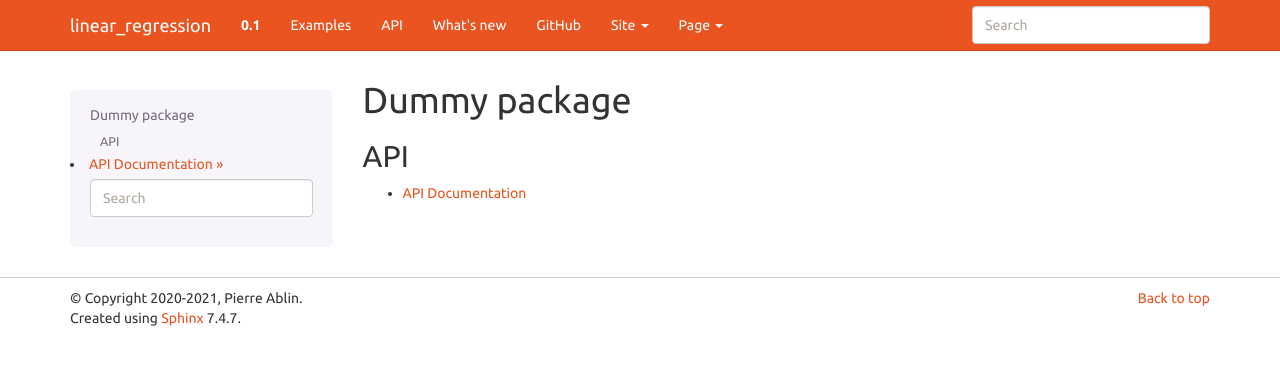
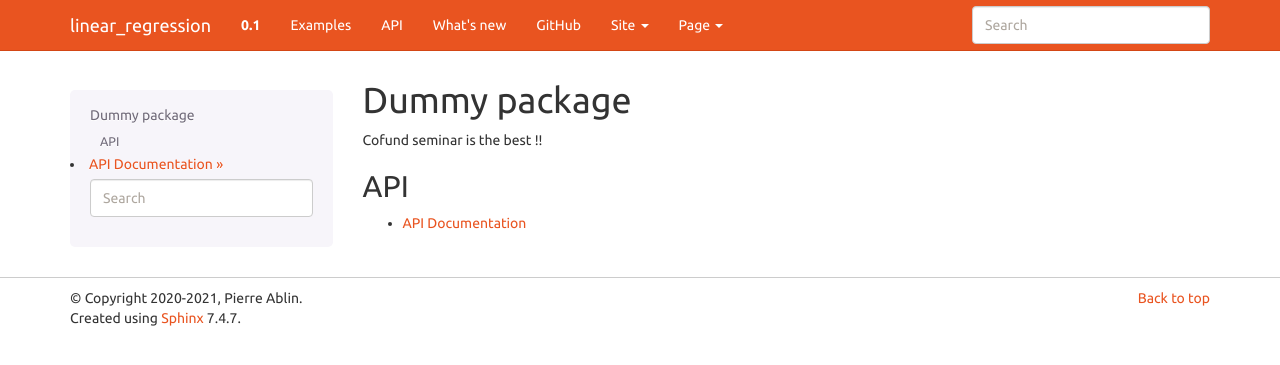
Before and after one commit to tomMoral/test_package, a Sphinx documentation site: the page built from doc/index.rst, in a window 1280 px wide. Shown: the top 365 px of the page. Built offline with Sphinx 7.4.7, drawn with Linux system fonts in a browser that asks for light colours.

Commit message:
add awesome message

```diff
--- a/doc/index.rst
+++ b/doc/index.rst
@@ -1,5 +1,7 @@
 Dummy package
 =============
+
+Cofund seminar is the best !!
 
 API
 ---
```
